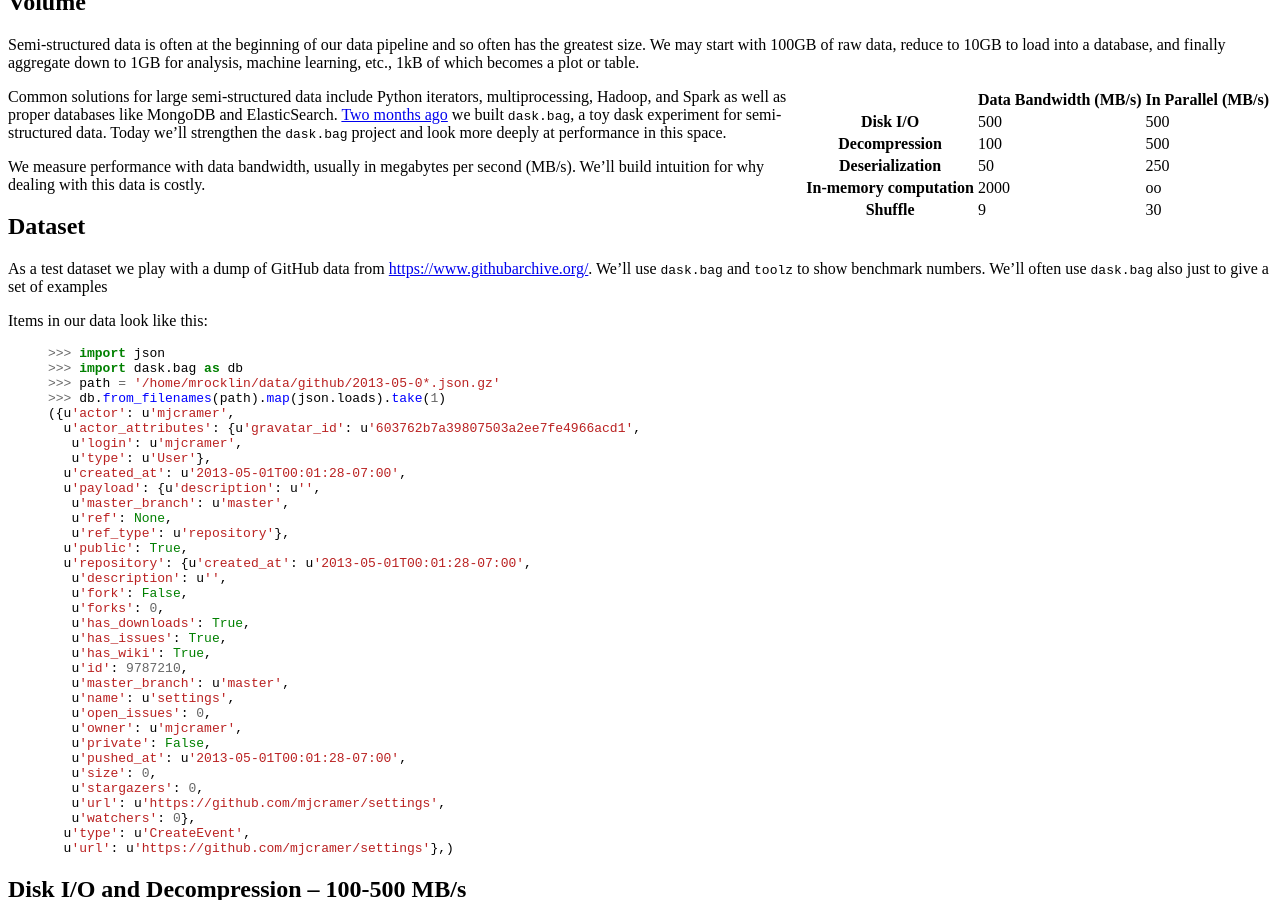
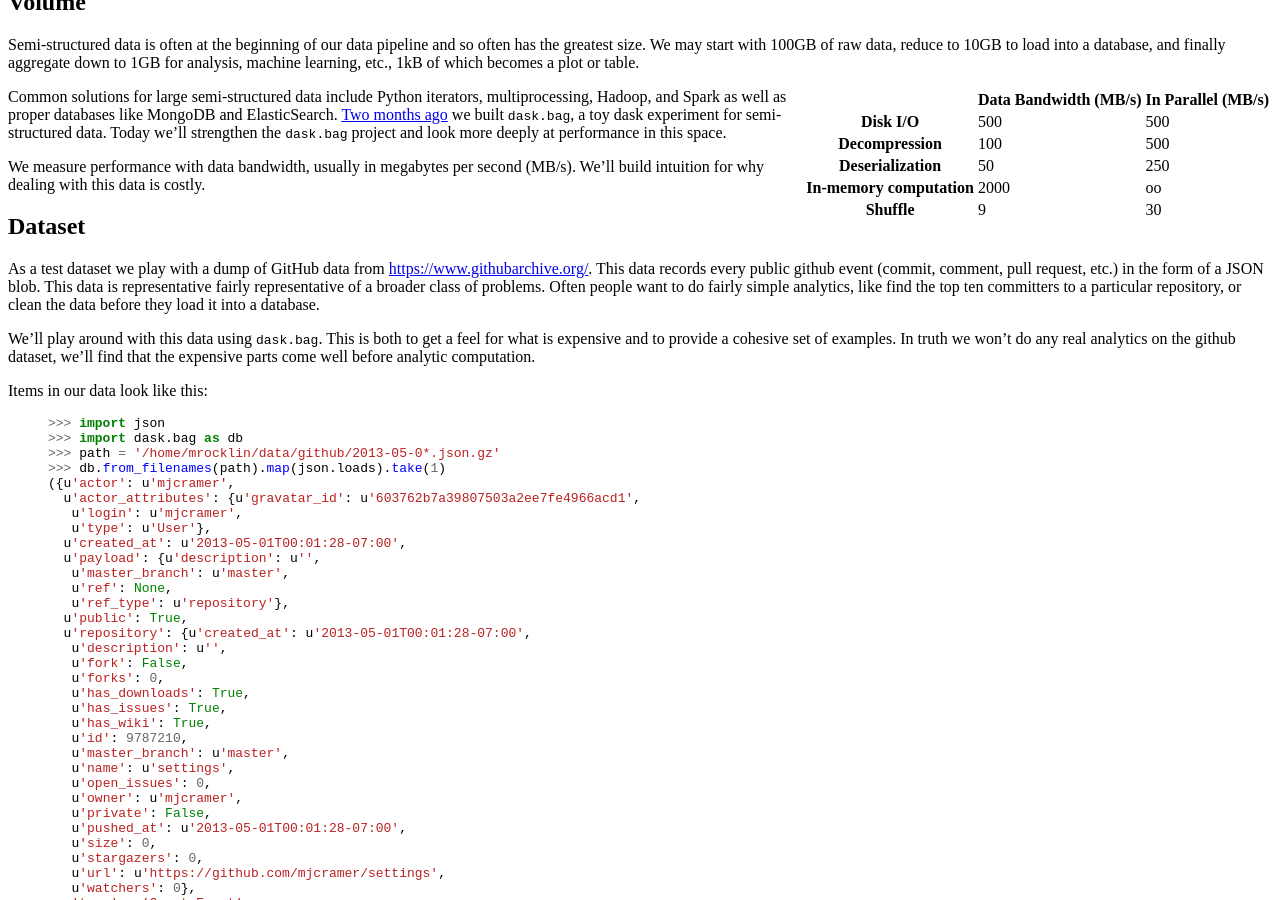
Before and after one commit to besyskymnbk/blog, a Jekyll site: the page built from _posts/work/2015-04-17-Profiling-Bag.md, in a window 1280 px wide and 900 px high, scrolled down 527 px. Built offline with Jekyll 4.4.1, drawn with Linux system fonts in a browser that asks for light colours; comment, search, counter and statistics services are not loaded; some of the changed text lies outside the part shown.

Commit message:
Further explain data and parallel deserialization

```diff
--- a/_posts/work/2015-04-17-Profiling-Bag.md
+++ b/_posts/work/2015-04-17-Profiling-Bag.md
@@ -75,9 +75,17 @@ Dataset
 -------
 
 As a test dataset we play with a dump of GitHub data from
-[https://www.githubarchive.org/](https://www.githubarchive.org/).
-We'll use `dask.bag` and `toolz` to show benchmark numbers.  We'll often use
-`dask.bag` also just to give a set of examples
+[https://www.githubarchive.org/](https://www.githubarchive.org/).  This data
+records every public github event (commit, comment, pull request, etc.) in the
+form of a JSON blob.  This data is representative fairly representative of a
+broader class of problems.  Often people want to do fairly simple analytics,
+like find the top ten committers to a particular repository, or clean the
+data before they load it into a database.
+
+We'll play around with this data using `dask.bag`.  This is both to get a feel
+for what is expensive and to provide a cohesive set of examples.  In truth we
+won't do any real analytics on the github dataset, we'll find that the
+expensive parts come well before analytic computation.
 
 Items in our data look like this:
 
@@ -116,7 +124,6 @@ Items in our data look like this:
    u'watchers': 0},
   u'type': u'CreateEvent',
   u'url': u'https://github.com/mjcramer/settings'},)
-
 {% endhighlight %}
 
 
@@ -272,11 +279,13 @@ In [32]: len(compressed) / 7.37 / 1e6
 Out[32]: 9.657771099050203
 {% endhighlight %}
 
+
 ### Or through Parallelism  -- 150 MB/s
 
 This can also be accelerated through parallelism, just like decompression.
-It's a bit cumbersome to separate the loading, decompression, and
-deserialization so we'll show all of them together.
+It's a bit cumbersome to show parallel deserializaiton in isolation.
+Instead we'll show all of them together.  This will under-estimate
+performance but is much easier to code up.
 
 {% highlight Python %}
 In [33]: %time db.from_filenames(path).map(loads).count().compute()
```
